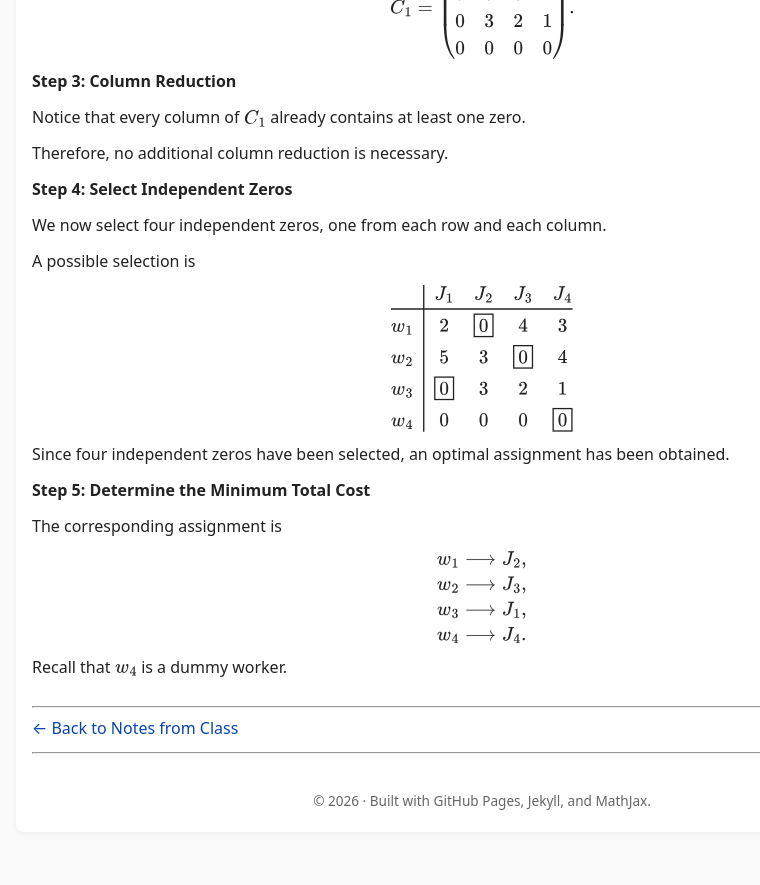
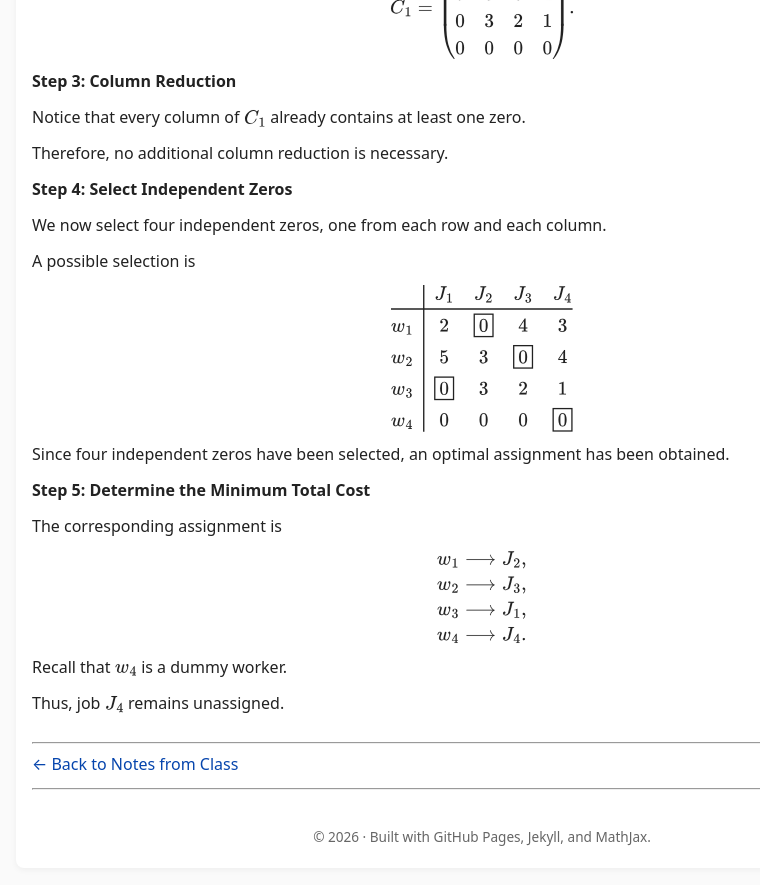
Before and after one commit to SaleemKamaludin/SaleemKamaludin.github.io, a Jekyll site: the page built from courses/math-2276/notes-from-class/supplementary-lecture-6/index.md, in a window 1280 px wide and 900 px high, scrolled down 11005 px. Shown: the top 885 px of the window, without its empty margins (158-918 px from the left). Built offline with Jekyll 4.4.1, drawn with Linux system fonts in a browser that asks for light colours; before the commit the page ends 11869 px from its top, so only the background shows below that.

Commit message:
Explain unassigned job in Step 5 of Example 1.4

```diff
--- a/courses/math-2276/notes-from-class/supplementary-lecture-6/index.md
+++ b/courses/math-2276/notes-from-class/supplementary-lecture-6/index.md
@@ -1867,6 +1867,14 @@ w_4 &\longrightarrow J_4.
       </p>
 
     </div>
+
+    <div id="example-unbalanced-assignment-problem-step-5-unassigned-job">
+
+      <p>
+        Thus, job \(J_4\) remains unassigned.
+      </p>
+
+    </div>
 </div>
 </div>
 
```
